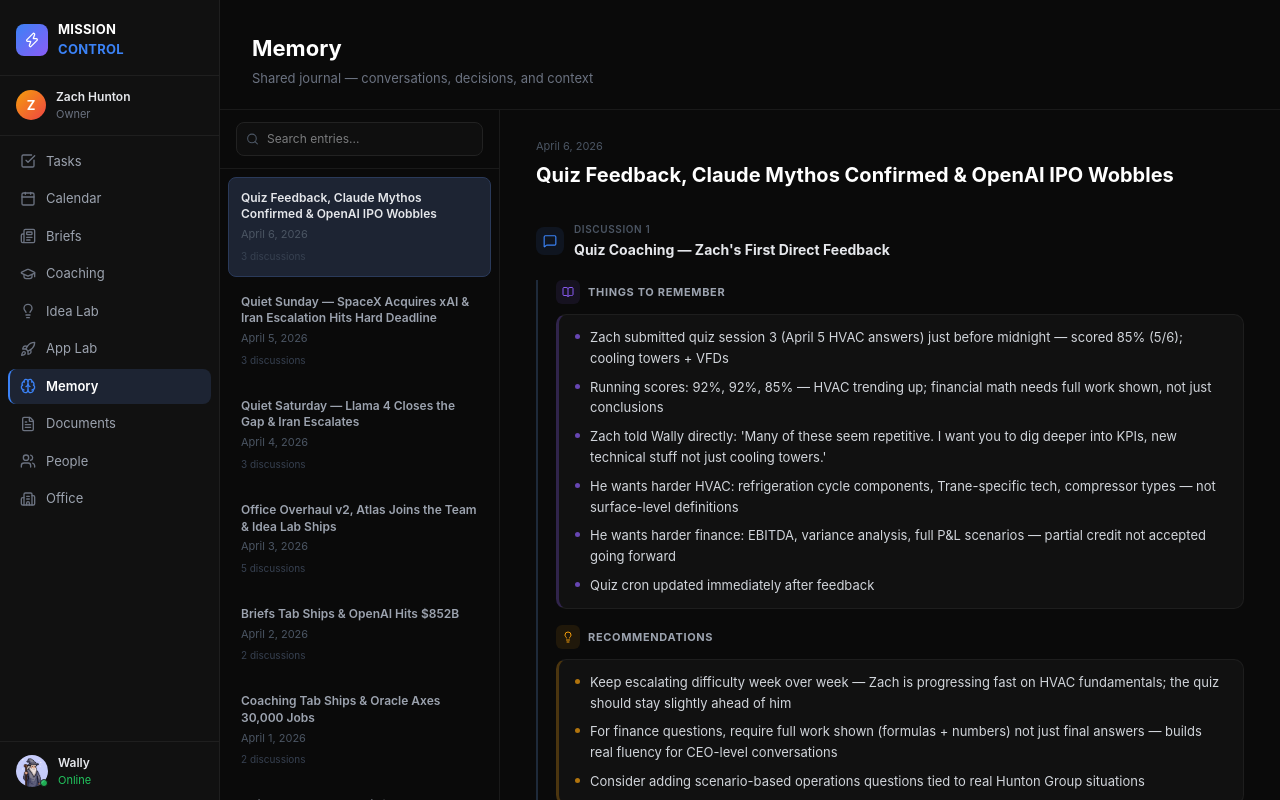
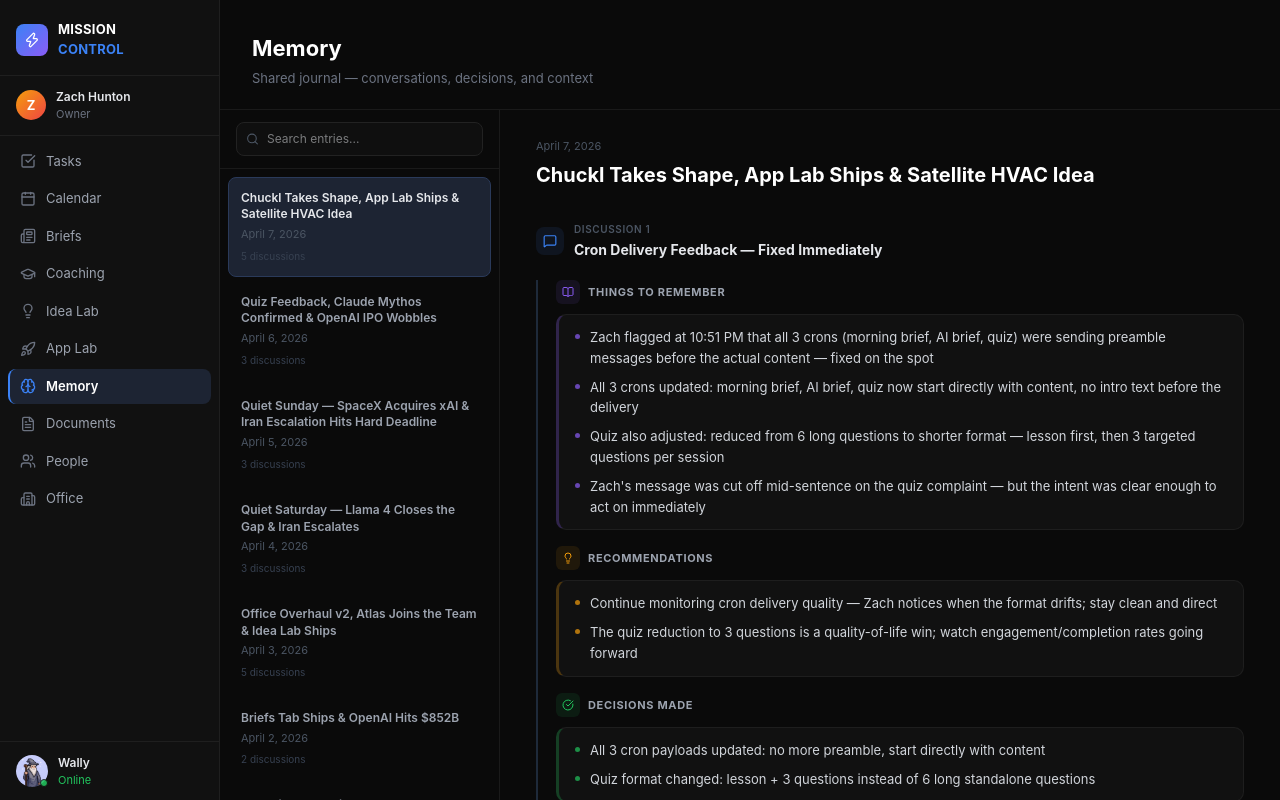
Before and after one commit to zhunton/mission-control, a Next.js app: page /memory in a window 1280 px wide. Built offline with nearby package versions, Linux system fonts and the light colour scheme.

Commit message:
Daily sync: 2026-04-07

```diff
--- a/app/memory/page.tsx
+++ b/app/memory/page.tsx
@@ -18,6 +18,116 @@ interface MemoryEntry {
 }
 
 const ENTRIES: MemoryEntry[] = [
+  {
+    id: "12",
+    date: "April 7, 2026",
+    title: "Chuckl Takes Shape, App Lab Ships & Satellite HVAC Idea",
+    discussions: [
+      {
+        title: "Cron Delivery Feedback — Fixed Immediately",
+        thingsToRemember: [
+          "Zach flagged at 10:51 PM that all 3 crons (morning brief, AI brief, quiz) were sending preamble messages before the actual content — fixed on the spot",
+          "All 3 crons updated: morning brief, AI brief, quiz now start directly with content, no intro text before the delivery",
+          "Quiz also adjusted: reduced from 6 long questions to shorter format — lesson first, then 3 targeted questions per session",
+          "Zach's message was cut off mid-sentence on the quiz complaint — but the intent was clear enough to act on immediately",
+        ],
+        recommendations: [
+          "Continue monitoring cron delivery quality — Zach notices when the format drifts; stay clean and direct",
+          "The quiz reduction to 3 questions is a quality-of-life win; watch engagement/completion rates going forward",
+        ],
+        decisions: [
+          "All 3 cron payloads updated: no more preamble, start directly with content",
+          "Quiz format changed: lesson + 3 questions instead of 6 long standalone questions",
+        ],
+      },
+      {
+        title: "Idea Lab Critique & App Ideas Expansion",
+        thingsToRemember: [
+          "Zach called out that the Idea Lab ideas were too service-heavy and required too much of his ongoing time — not what he wanted",
+          "He asked for underserved market app ideas that could generate passive or near-passive income — no high-maintenance service businesses",
+          "Atlas ran parallel research threads on micro-SaaS and underserved app markets; 4 new ideas added to Idea Lab by deadline (8am)",
+          "New Idea Lab entries: Field Service App for HVAC/Trade Contractors, Testimonial/Social Proof Tool, Job Profitability Calculator, Drop-off Analytics Dashboard for SMBs",
+          "Wally flagged Field Service HVAC App as the top pick: insider knowledge moat, $75/month, 50 customers = $3,750 MRR; Patch can build the MVP",
+          "Testimonial tool (idea #7) noted as a proven model — Senja.io at $1M+ ARR — could bundle with field service app",
+        ],
+        recommendations: [
+          "Field Service HVAC App is the most defensible idea on the list — Zach's Hunton Group experience is a genuine moat no outside founder can replicate",
+          "Start with a validated pain point conversation with 5-10 HVAC contractors before building — kill or confirm the idea in a week",
+          "The Testimonial Tool is the easiest to build and has the clearest comps; consider it as a potential second bet if field service stalls",
+        ],
+        decisions: [
+          "4 new app ideas added to Idea Lab — all weighted toward low-maintenance, subscription-based revenue models",
+          "Idea Lab is for concepts only; App Lab (built same evening) is for apps actively in progress",
+        ],
+      },
+      {
+        title: "Chuckl — Product Concept Locked & Prototype v2 Built",
+        thingsToRemember: [
+          "Zach pitched Chuckl: a utility app for browsing and stashing reaction GIFs and images — inspired by how people hoard reactions across camera rolls, Discord, Telegram, etc.",
+          "Original junior dev prototype had a full social Feed page and Profile page — explicitly cut after Wally pushback; Zach agreed",
+          "Final concept: utility only — browse categories, search, stash, copy to clipboard. No feed, no followers, no social layer.",
+          "Monetization: free tier (20-30 stash limit, conversion happens at limit) → $2.99/month unlimited",
+          "Content sourcing: GIPHY API (free) as the base + curated approval-based library for premium-feel reactions",
+          "Stack: React Native (faster for Patch than Swift native)",
+          "Patch built prototype v2 with all social elements removed; deployed to Vercel; repo at /Users/wallybot/Projects/chuckl",
+          "Outstanding for morning of April 8: gamification analysis + GIPHY differentiation strategy",
+          "Zach asked that before shipping, Patch should test it, then make upgrades based on findings",
+        ],
+        recommendations: [
+          "The stash-limit freemium model is the correct conversion hook — people hit the wall right when they're most engaged and have highest willingness to pay",
+          "GIPHY differentiation is the real existential question: the answer is curation + UX, not content volume. GIPHY has everything; Chuckl should have the best reactions, organized for instant access.",
+          "Gamification should be lightweight: stash streak (use the app 3 days in a row), reaction badges (your 'Happy' stash is on fire), unlock categories at milestones — not points/leaderboards",
+          "React Native is the right call — faster to ship, Patch knows it, and it's a prototype; native Swift can come later if the idea validates",
+        ],
+        decisions: [
+          "Social layer completely removed — utility-only product direction locked",
+          "Prototype v2 built and deployed to Vercel by Patch",
+          "App Lab entry created in Mission Control with full Chuckl breakdown",
+          "Satellite HVAC lead tool discussion deferred to April 8",
+        ],
+      },
+      {
+        title: "Satellite Imagery HVAC Lead Detection Tool — Added to Backlog",
+        thingsToRemember: [
+          "Zach's idea: build software that uses satellite imagery + Google Maps API to detect cooling towers, RTUs, and commercial HVAC equipment on building rooftops",
+          "The tool would identify buildings with aging or detectable equipment and generate qualified leads for HVAC service companies — especially Hunton Group",
+          "First-mover advantage in a building's service contract is everything in this industry — catching a lead before a competitor does is the whole game",
+          "If it works internally, could become a standalone SaaS product sold to other HVAC companies",
+          "Added to tasks.json as task #12 (Zach-owned, protected backlog, high priority)",
+          "Plan to discuss building further on April 8",
+        ],
+        recommendations: [
+          "This idea has a real moat: Zach understands the HVAC sales cycle, what equipment looks like from above, and what a 'qualified lead' means in this industry — that domain knowledge is the secret weapon",
+          "Start with a proof of concept using Google Maps Static API + a computer vision model (YOLO or similar) to detect circular cooling tower footprints and rectangular RTU shapes on rooftops",
+          "The property data enrichment layer (owner contact info, building age) is what turns a detection into a lead — worth scoping that API piece early",
+          "If validated, pricing to HVAC companies could be $500-2,000/month per territory — significantly higher ARR than consumer apps",
+        ],
+        decisions: [
+          "Task added to backlog — Zach-owned, protected, high priority",
+          "No build started yet — discussion and planning on April 8",
+        ],
+      },
+      {
+        title: "Daily AI Brief — April 7",
+        thingsToRemember: [
+          "Claude Opus 4.6 hits #1 on LMSYS Chatbot Arena, beating GPT-5.4 and Gemini 3.1 Pro in human preference evals; SWE-bench 65.3%; hybrid transformer + sparse MoE architecture",
+          "GPT-5.4 gets major refresh: 40% fewer refusals, better multi-doc analysis; GPT-5.4 Mini nearly on par with full model at fraction of cost",
+          "Gemini 3.1 Pro goes GA on Vertex AI with 2M context — full enterprise production readiness; full-book caching, native video understanding at 1fps, live web grounding",
+          "DeepSeek R2 drops with 92.7% AIME 2025 and 89.4% MATH-500 — rivaling OpenAI o3, priced ~70% cheaper than comparable Western models; open-weight 32B distill also released; China cost efficiency gap widening",
+          "Claude Mythos (Capybara) phased rollout officially begins — confirmed by Anthropic; 'dramatically better' at code/reasoning, 'far ahead of any AI in cyber capabilities'",
+          "Llama 4 Scout: 17B vision-language model for edge deployment, runs on single 24GB GPU or M4 Pro — image, video, PDF inputs; open-source fully in the game",
+        ],
+        recommendations: [
+          "DeepSeek R2 at 70% cheaper than Western models is the most structurally significant story — if it holds up, AI cost curves are about to inflect again",
+          "Claude Mythos rollout is the capability story to watch — if cyber claims hold, enterprise security AI and agentic workflows will be in a different league",
+          "Gemini GA on Vertex is quietly important for enterprise — Google is no longer the also-ran; Hunton Group's tech partners and data center clients may start evaluating Gemini seriously",
+        ],
+        decisions: [
+          "No system changes — AI brief delivered as scheduled via cron",
+        ],
+      },
+    ],
+  },
   {
     id: "11",
     date: "April 6, 2026",
```
